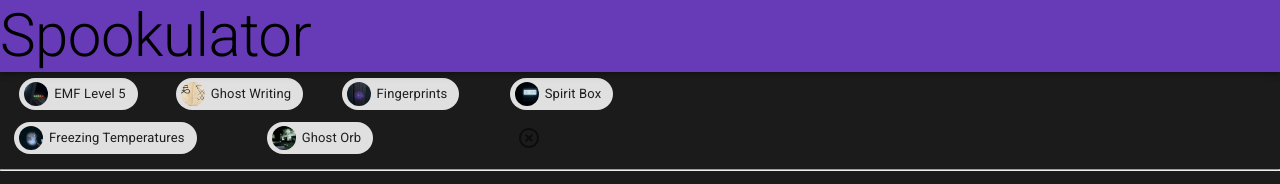
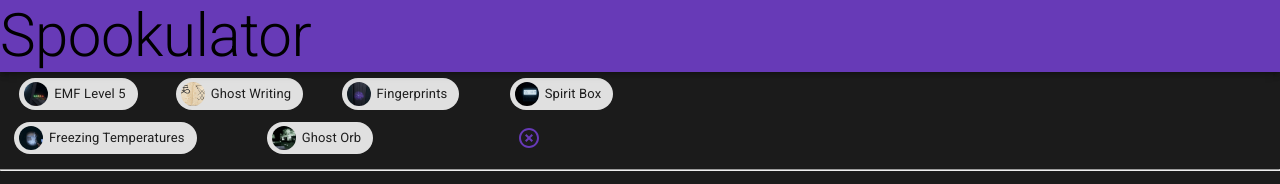
Before and after one commit to walshw/spookulator, a React (Create React App) app: page / in a window 1280 px wide. Shown: the top 184 px of the page. Built offline with nearby package versions, Linux system fonts and the light colour scheme.

Commit message:
Changed color of clear button

```diff
--- a/src/components/EvidenceOptions.js
+++ b/src/components/EvidenceOptions.js
@@ -22,7 +22,7 @@ const EvidenceOptions = (props) => {
             )}
             <Grid item xs={12} md align="center">
                 <IconButton edge="start" onClick={props.reset}>
-                    <HighlightOffIcon />
+                    <HighlightOffIcon color="primary" />
                 </IconButton>
             </Grid>
         </Grid>
--- a/src/components/ListContainer.js
+++ b/src/components/ListContainer.js
@@ -2,7 +2,6 @@ import React from 'react';
 import PropTypes from 'prop-types';
 import { makeStyles } from '@material-ui/core/styles';
 import { Typography } from '@material-ui/core';
-
 
 const useStyles = makeStyles({
     listContainer: {
@@ -10,7 +9,6 @@ const useStyles = makeStyles({
         justifyContent: "space-around",
     }
 })
-
 
 const ListContainer = (props) => {
     const classes = useStyles();
```
